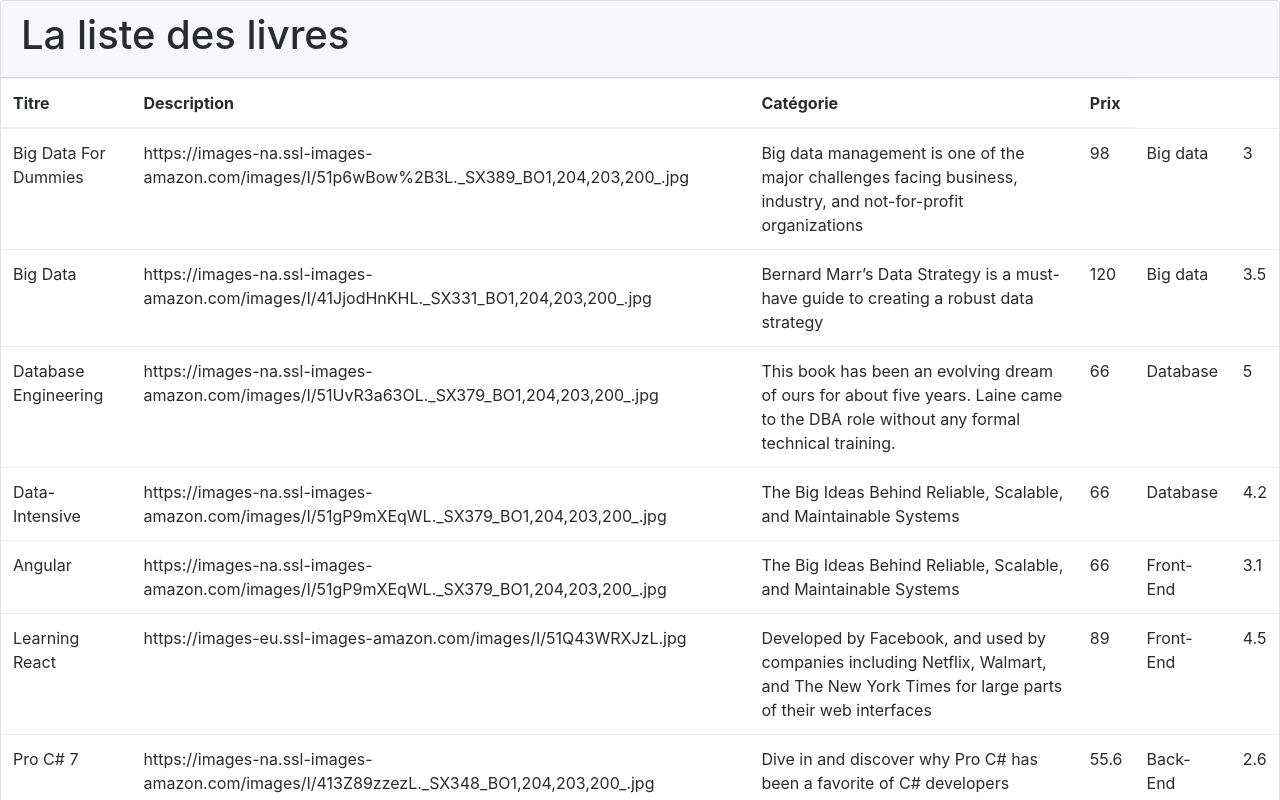
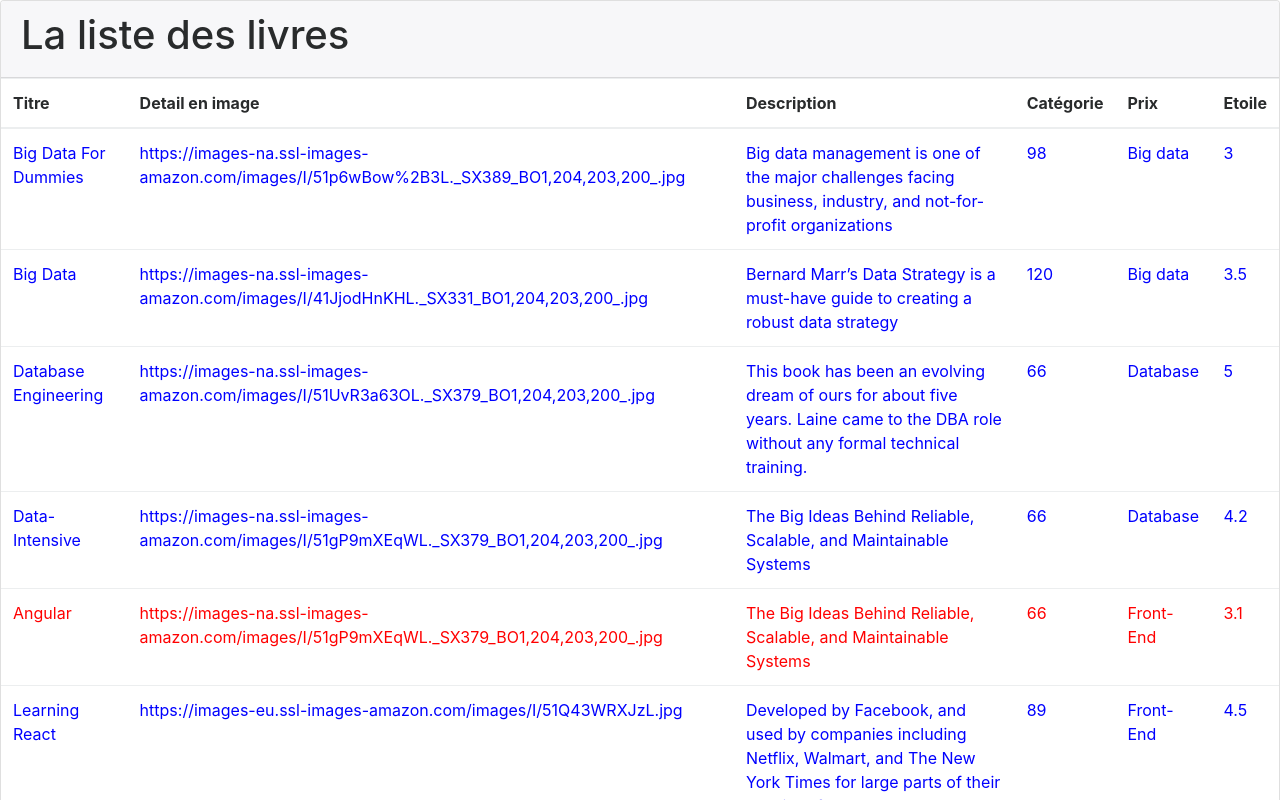
Before and after one commit to kashama/livreDOR, an Angular app: page / in a window 1280 px wide. Shown: the top 800 px of the page. Built offline with nearby package versions, Linux system fonts and the light colour scheme.

Commit message:
first commit

```diff
--- a/src/app/liste-livres/liste-livres.component.css
+++ b/src/app/liste-livres/liste-livres.component.css
@@ -0,0 +1,3 @@
+.livre-name{
+    font-weight: bold;
+}
--- a/src/app/liste-livres/liste-livres.component.html
+++ b/src/app/liste-livres/liste-livres.component.html
@@ -9,12 +9,14 @@
             <thead>
                 <tr>
                     <th>Titre</th>
+                    <th>Detail en image</th>
                     <th>Description</th>
                     <th>Catégorie</th>
                     <th>Prix</th>
+                    <th>Etoile</th>
                 </tr>
             </thead>
-            <tr *ngFor="let livre of livres">
+            <tr [ngStyle]="{'color':livre.Name=='Angular'? 'red': 'blue'}" *ngFor="let livre of livres">
             <td> {{livre.Name}}</td>
             <td> {{livre.ImageUrl}}</td>
             <td> {{livre.ShortDescription}}</td>
```
Also changed, not shown: 2 other files (tests, documents, lock files or other folders).
